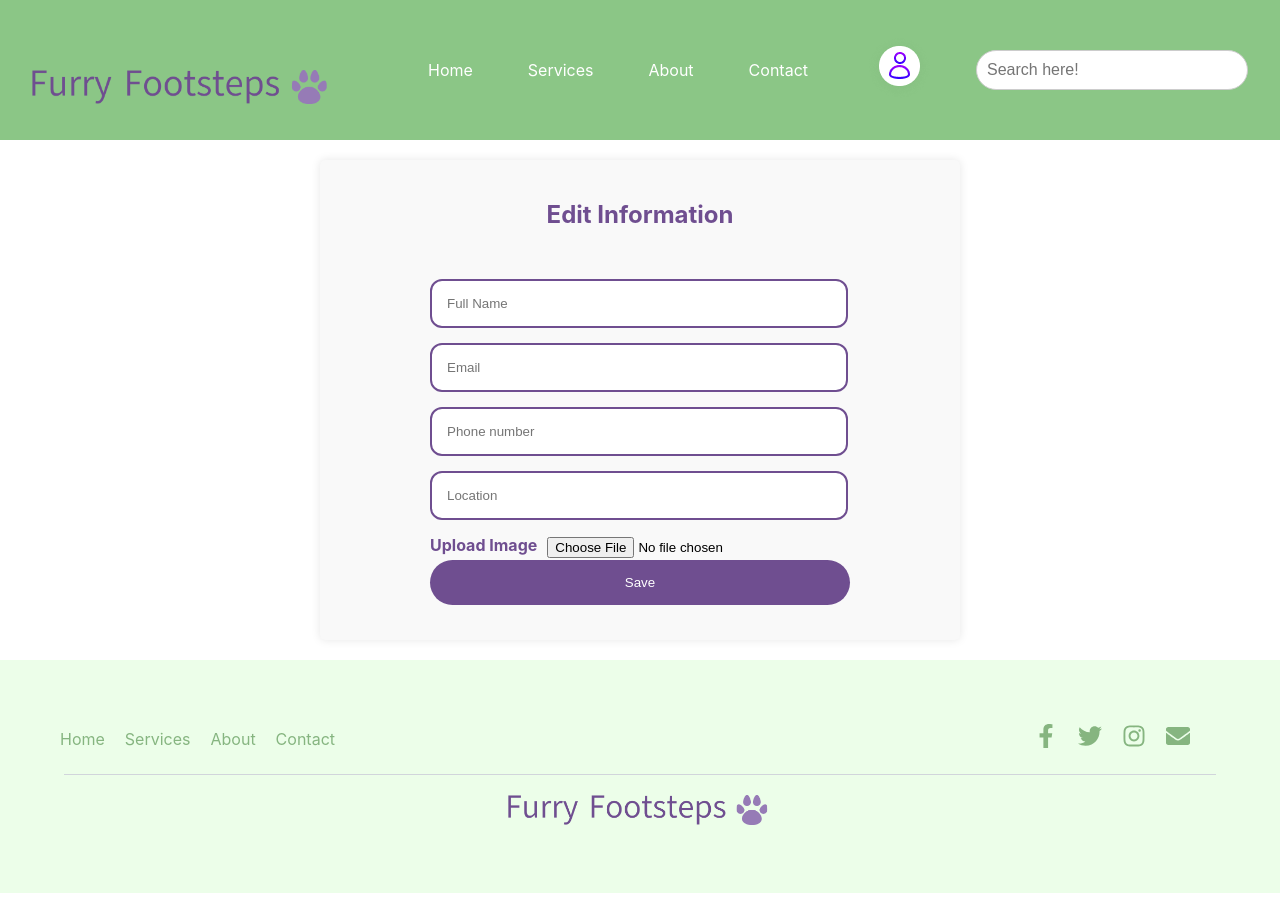
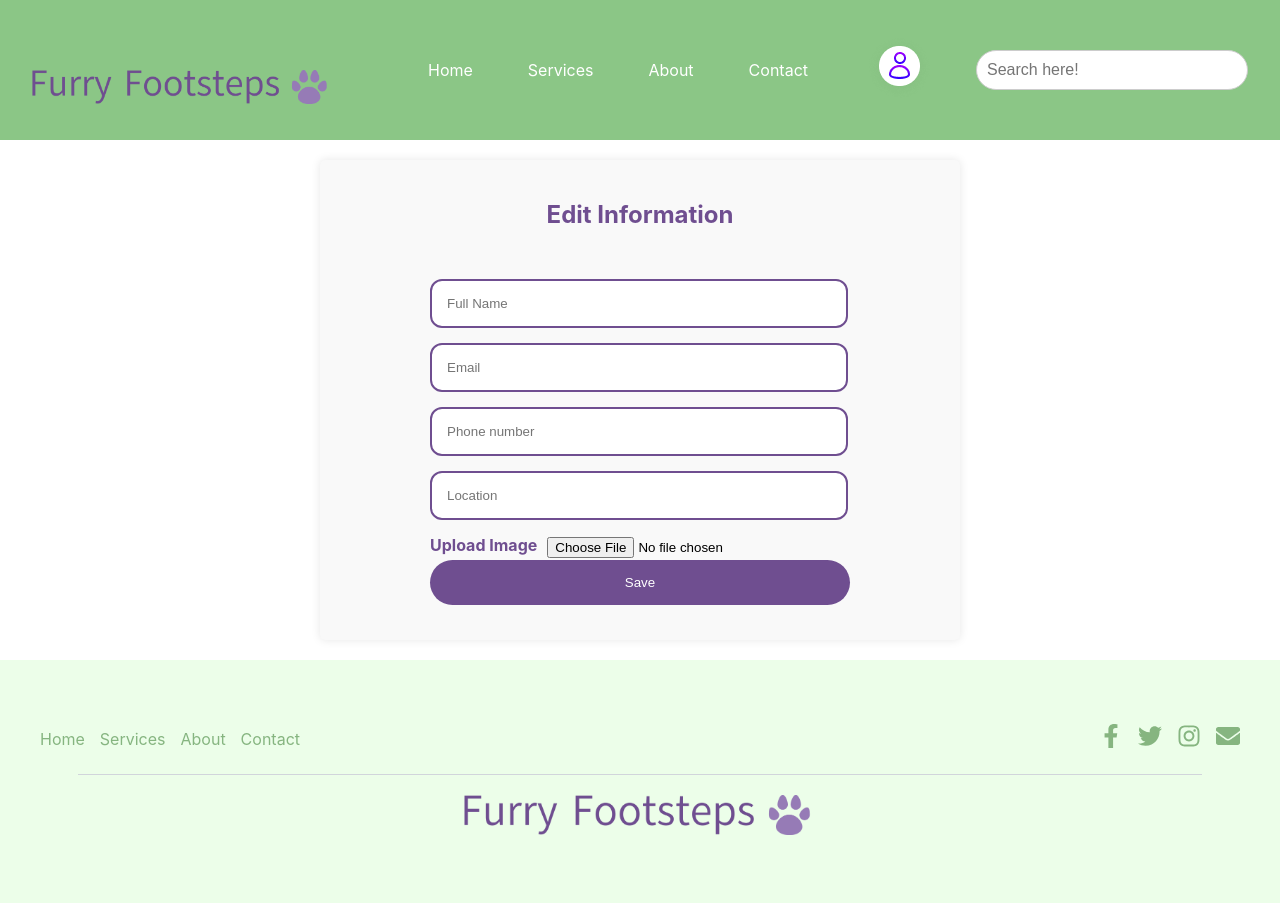
Before and after one commit to IskraNa/FurryFootsteps-UI, a React (Create React App) app: page /edit in a window 1280 px wide. Built offline with nearby package versions, Linux system fonts and the light colour scheme; no server answers.

Commit message:
footer fix

```diff
--- a/src/components/footer/Footer.css
+++ b/src/components/footer/Footer.css
@@ -1,49 +1,45 @@
 .footer-container {
   background-color: #ecfee9;
-    padding: 4rem 0;
+  padding: 4rem 1rem;
+}
 
-}
 .upper-container {
   display: flex;
   justify-content: space-between;
   align-items: center;
-    width: 100%;
   max-width: 1200px;
-    margin-bottom: 1rem;
-}
-.logo-container {
-    text-align: center;
+  margin: 0 auto;
 }
 
-.footer-logo {
-    height: 30px;
-}
-
-.link-container{
-    padding-left: 50px;
+.link-container {
   display: flex;
-    justify-content: center;
-}
-
-.social-container {
-    display: flex;
-    justify-content: center;
+  gap: 15px;
 }
 
 .footer-link {
   color: #86b580;
-    margin: 0 10px;
   text-decoration: none;
+  font-size: 1rem;
+  transition: color 0.3s;
 }
 
 .footer-link:hover {
   color: #ffffff;
 }
 
+.social-container {
+  display: flex;
+  gap: 15px;
+}
+
 .footer-icon {
   color: #86b580;
-    margin: 0 10px;
-    font-size: 24px;
+  font-size: 1.5rem;
+  transition: color 0.3s;
+}
+
+.footer-icon:hover {
+  color: #ffffff;
 }
 
 .footer-divider {
@@ -52,3 +48,13 @@
   background-color: #d1d5db;
   margin: 20px auto;
 }
+
+.logo-container {
+  text-align: center;
+  margin-top: 1rem;
+}
+
+.footer-logo {
+  height: 40px;
+  max-width: 100%;
+}
```
Lines whose indentation alone changed are shown as unchanged.
